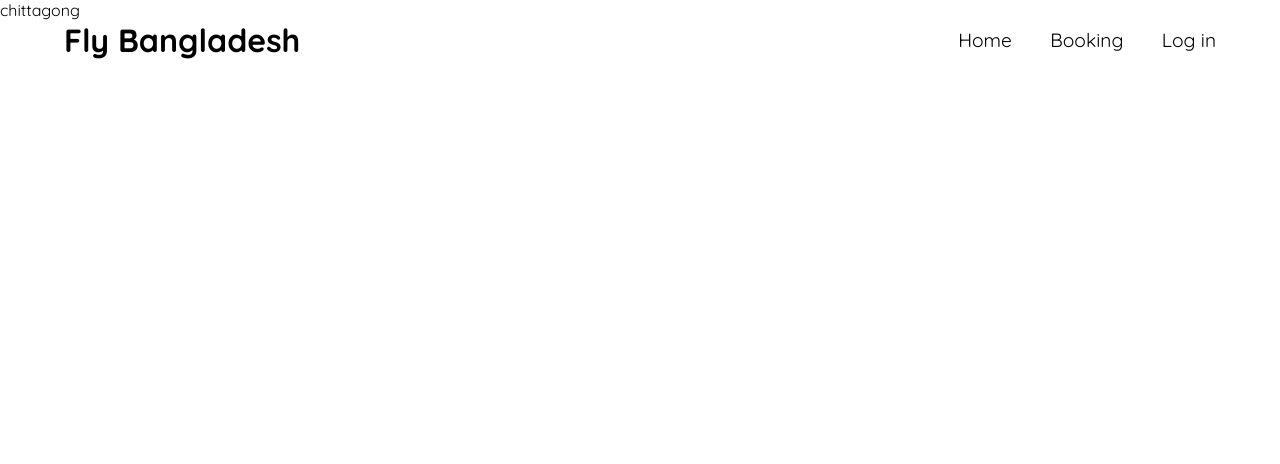
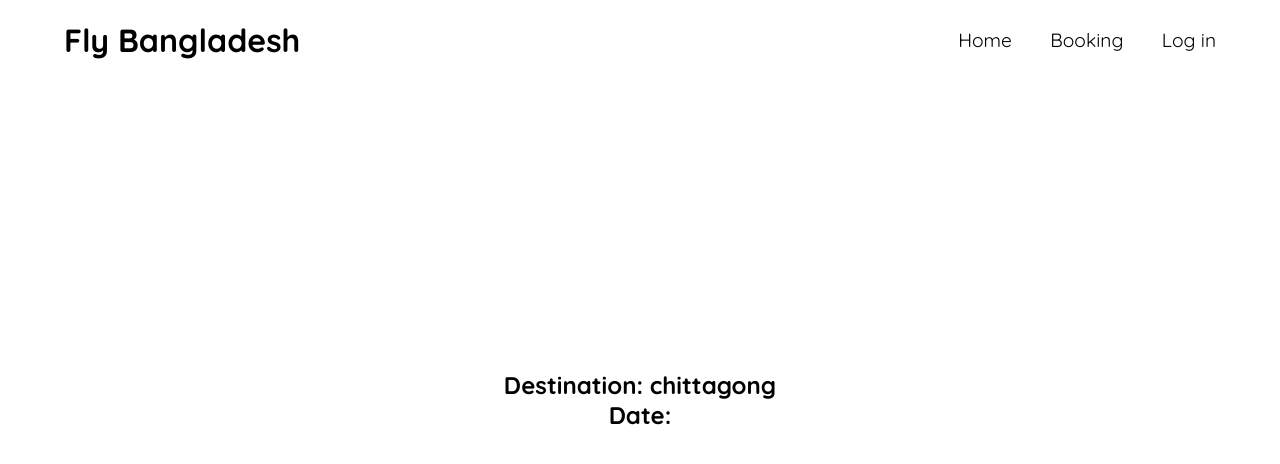
Before and after one commit to mir-hussain/fly-bangladesh-client, a React (Create React App) app: page /booking/chittagong in a window 1280 px wide. Shown: the top 464 px of the page. Built offline with nearby package versions, Linux system fonts and the light colour scheme; no server answers.

Commit message:
date and destination handeled

```diff
--- a/src/components/SearchBox.js
+++ b/src/components/SearchBox.js
@@ -1,15 +1,25 @@
-import React, { useRef, useState } from "react";
+import React, { useState } from "react";
 import { Link } from "react-router-dom";
 
 const SearchBox = () => {
+  // const today = new Date()
+  // console.log(today);
+  // console.log(today.getDay());
+  // console.log(today.getMonth());
+  // console.log(today.getFullYear());
+
   const [destination, setDestination] =
     useState("chittagong");
+  const [date, setDate] = useState("2021-07-10");
 
-  console.log(destination);
-
-  const handleChange = (event) => {
+  const handleDestination = (event) => {
     const to = event.target.value;
     setDestination(to);
+  };
+
+  const handleDate = (event) => {
+    const selectedDate = event.target.value;
+    setDate(selectedDate);
   };
 
   return (
@@ -31,14 +41,29 @@ const SearchBox = () => {
           name='to'
           id='to'
           defaultValue='Chittagong'
-          onChange={handleChange}
+          onChange={handleDestination}
+          required
         >
           <option value='chittagong'>Chittagong</option>
           <option value='india'>India</option>
           <option value='usa'>USA</option>
         </select>
       </div>
-      <Link to={"/booking/" + destination}>Find</Link>
+      <div>
+        <input
+          type='date'
+          name='date'
+          id='date'
+          min='2021-07-10'
+          max='2021-07-15'
+          onChange={handleDate}
+          value='2021-07-10'
+          required
+        />
+      </div>
+      <Link to={"/booking/" + destination + "+" + date}>
+        Find
+      </Link>
     </div>
   );
 };
--- a/src/pages/Booking.js
+++ b/src/pages/Booking.js
@@ -4,10 +4,13 @@ import { useParams } from "react-router";
 
 const Booking = () => {
   const { id } = useParams();
+  const splitted = id.split("+");
+  const [destination, date] = splitted;
   return (
-    <div>
-      <p>{id}</p>
-    </div>
+    <section className='booking-section'>
+      <h1>Destination: {destination}</h1>
+      <h1>Date: {date}</h1>
+    </section>
   );
 };
 
--- /dev/null
+++ b/src/styles/_booking.scss
@@ -0,0 +1,5 @@
+.booking-section {
+  @include center(column);
+  height: 100vh;
+  width: 100%;
+}
--- a/src/styles/_login.scss
+++ b/src/styles/_login.scss
@@ -1,5 +1,5 @@
 .login-section {
   height: 100vh;
   width: 100%;
-  @include center;
+  @include center(row);
 }
--- a/src/styles/_navbar.scss
+++ b/src/styles/_navbar.scss
@@ -13,7 +13,7 @@ nav {
     }
   }
   ul {
-    @include center;
+    @include center(row);
     li {
       margin-left: 2em;
       font-size: 1.2em;
--- a/src/styles/helper/_tools.scss
+++ b/src/styles/helper/_tools.scss
@@ -1,5 +1,6 @@
-@mixin center {
+@mixin center($direction) {
   display: flex;
+  flex-direction: $direction;
   justify-content: center;
   align-items: center;
 }
--- a/src/styles/main.scss
+++ b/src/styles/main.scss
@@ -21,6 +21,7 @@ body {
 // pages
 
 @import "./home";
+@import "./booking";
 @import "./login";
 
 // components
```
